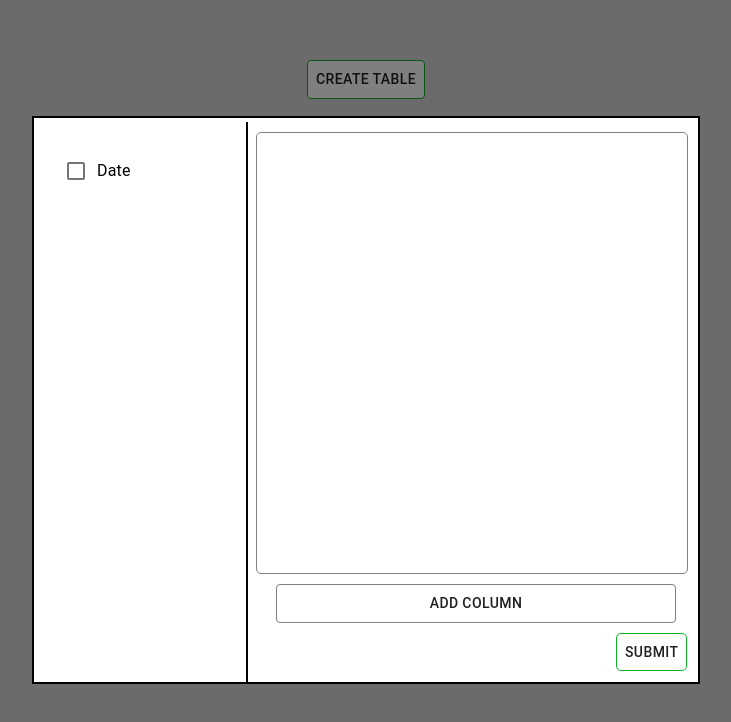
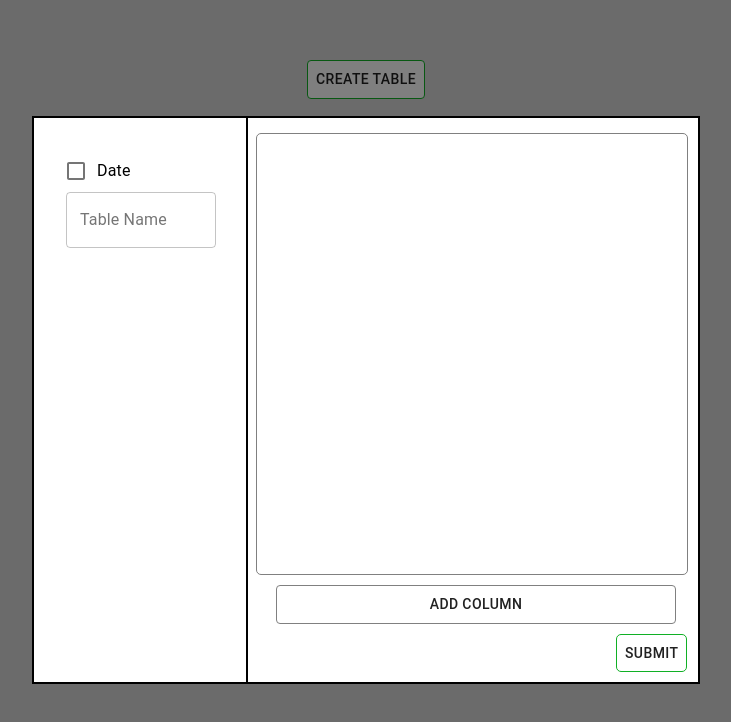
Before and after one commit to Mack241/Staging-Tables, a React (Create React App) app: page / in a window 1280 px wide. Both pictures are taken after a click on the button "CREATE TABLE". Shown: the top 722 px of the page, without its empty margins (274-1005 px from the left). Built offline with nearby package versions, Linux system fonts and the light colour scheme.

Commit message:
Staging Tables commit 3

```diff
--- a/src/component/ModalComponent.css
+++ b/src/component/ModalComponent.css
@@ -1,8 +1,8 @@
 .vr {
   border-left: 2px solid black;
   margin-left: 180px;
-  margin-top: -70px;
-  height: 560px;
+  margin-top: -130px !important;
+  height: 565px;
 }
 
 .column-div-wrapper {
@@ -51,3 +51,8 @@
   margin-top: 20px !important;
   cursor: pointer;
 }
+
+.table-name {
+  margin-left: 10px;
+  width: 150px;
+}
--- a/src/component/ModalComponent.js
+++ b/src/component/ModalComponent.js
@@ -29,6 +29,7 @@ const ModalComponent = ({ modal }) => {
     const [count, setCount] = useState(0)
     const [type, setType] = useState([])
     const [colName, setColName] = useState([])
+    const [tableName, setTableName] = useState('')
 
     const handleTypeChange = (e, index) => {
         type[index] = e.target.value
@@ -36,18 +37,13 @@ const ModalComponent = ({ modal }) => {
     }
 
     const removeColumnHandler = (index) => {
-        // setCount(count - 1)
         const filteredRows = type.filter((i) => i.toLowerCase() !== type[index].toLowerCase())
-        // type.map((i) => {
-        //     console.log(i)
-        // })
         console.log(filteredRows)
     }
 
     const handleColName = (e, index) => {
         e.preventDefault()
         colName[index] = e.target.value
-        // console.log(colName)
     }
 
     const addColumnHandler = () => {
@@ -64,7 +60,7 @@ const ModalComponent = ({ modal }) => {
         e.preventDefault()
         setClose((prevState) => !prevState)
         try {
-            await axios.post('create_table', { type, count, colName })
+            await axios.post('create_table', { type, count, colName, tableName })
         } catch (err) {
             console.log(err)
         }
@@ -111,6 +107,14 @@ const ModalComponent = ({ modal }) => {
                     <form onSubmit={submitHandler}>
                         <FormGroup>
                             <FormControlLabel control={<Checkbox />} label="Date" />
+                            <TextField
+                                id="outlined-basic"
+                                label="Table Name"
+                                className="table-name"
+                                variant="outlined"
+                                value={tableName}
+                                onChange={(e) => setTableName(e.target.value)}
+                            />
                         </FormGroup>
                         <div className="vr"></div>
                         <div className="column-div-wrapper">
```
Also changed, not shown: 1 other file (tests, documents, lock files or other folders).
